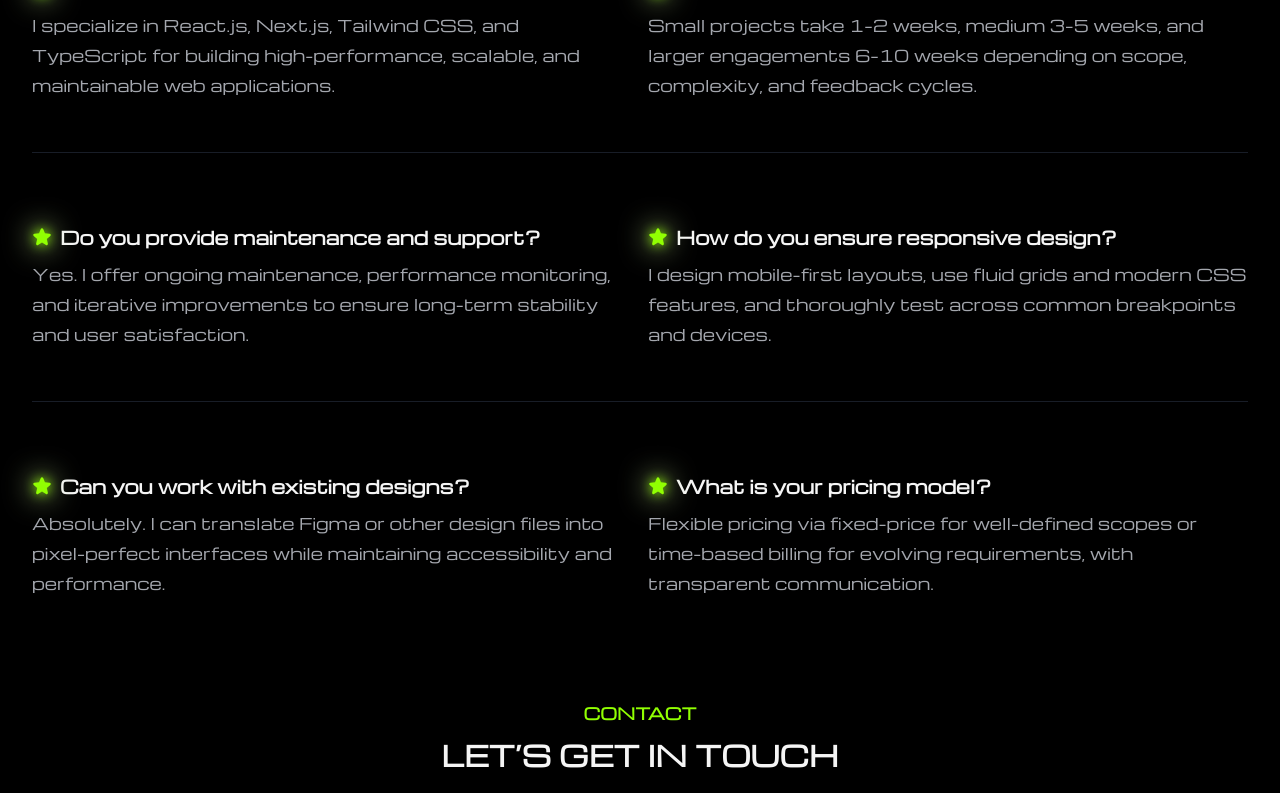
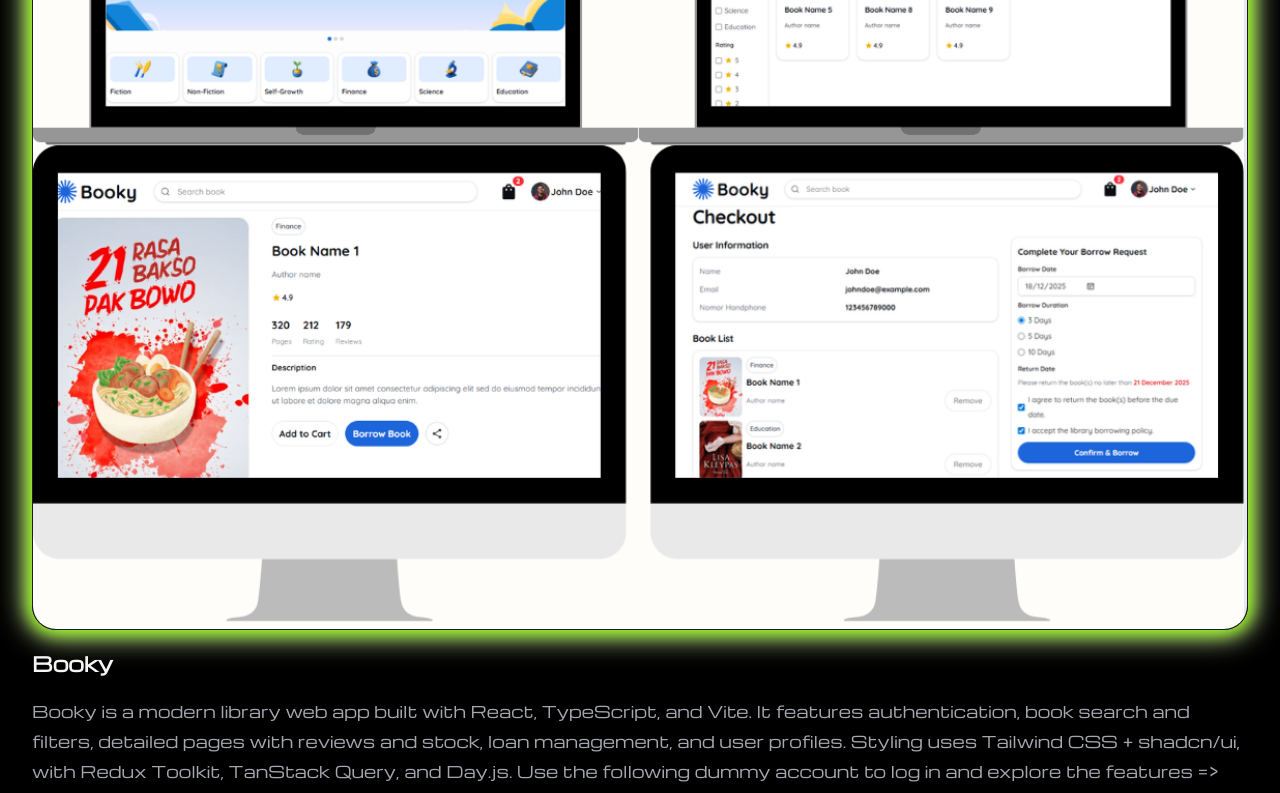
Before and after one commit to aryafmdev/aryafmdev-portfolio, a Next.js app: page / in a window 1280 px wide. Shown: the part 4959-5752 px from the top of the page. Built offline with nearby package versions, Linux system fonts and the light colour scheme.

Commit message:
feat(portfolio): update description and add account dummy for explore the feature

```diff
--- a/components/portfolio.tsx
+++ b/components/portfolio.tsx
@@ -1,10 +1,8 @@
 import Image, { StaticImageData } from 'next/image';
 import portfolio1 from '@/app/assets/cinemapedia.png';
 // import portfolio2 from '@/app/assets/sociality.png';
-// import portfolio3 from '@/app/assets/booky.png';
-// import portfolio4 from '@/app/assets/foody.png';
-// import portfolio5 from '@/app/assets/portfolio5.png';
-// import portfolio6 from '@/app/assets/portfolio6.png';
+import portfolio3 from '@/app/assets/booky.png';
+import portfolio4 from '@/app/assets/foody.png';
 
 type PortfolioItem = {
   title: string;
@@ -28,32 +26,20 @@ const items: PortfolioItem[] = [
   //   image: portfolio2,
   //   liveUrl: 'https://socialmediaappnextjstypescripttailw.vercel.app/',
   // },
-  // {
-  //   title: 'Booky',
-  //   description:
-  //     'Booky is a modern library web app built with React, TypeScript, and Vite. It features authentication, book search and filters, detailed pages with reviews and stock, loan management, and user profiles. Styling uses Tailwind CSS + shadcn/ui, with Redux Toolkit, TanStack Query, and Day.js.',
-  //   image: portfolio3,
-  //   liveUrl: 'https://booky-library-web.vercel.app/',
-  // },
-  // {
-  //   title: 'Foody',
-  //   description:
-  //     'Foody is a restaurant web app built with React, Vite, and TypeScript. It enables users to explore menus, apply filters, search dishes, manage their cart, and complete simple checkouts. Styled with Tailwind CSS and shadcn/ui, it uses Redux Toolkit for UI state and TanStack Query for server data, responsive, and structured user experiences.',
-  //   image: portfolio4,
-  //   liveUrl: 'https://foody-restaurant-app-wine.vercel.app/',
-  // },
-  // {
-  //   title: 'Selected Work',
-  //   description:
-  //     'Lorem ipsum dolor sit amet consectetur. Aenean sed maximus aliquam velit.',
-  //   image: portfolio5,
-  // },
-  // {
-  //   title: 'Selected Work',
-  //   description:
-  //     'Lorem ipsum dolor sit amet consectetur. Aenean sed maximus aliquam velit.',
-  //   image: portfolio6,
-  // },
+  {
+    title: 'Booky',
+    description:
+      'Booky is a modern library web app built with React, TypeScript, and Vite. It features authentication, book search and filters, detailed pages with reviews and stock, loan management, and user profiles. Styling uses Tailwind CSS + shadcn/ui, with Redux Toolkit, TanStack Query, and Day.js. Use the following dummy account to log in and explore the features => Email: johndoe@example.com Password: 123456',
+    image: portfolio3,
+    liveUrl: 'https://booky-library-web.vercel.app/',
+  },
+  {
+    title: 'Foody',
+    description:
+      'Foody is a restaurant web app built with React, Vite, and TypeScript. It enables users to explore menus, apply filters, search dishes, manage their cart, and complete simple checkouts. Styled with Tailwind CSS and shadcn/ui, it uses Redux Toolkit for UI state and TanStack Query for server data, responsive, and structured user experiences. Use the following dummy account to log in and explore the features => Email: johndoe@example.com Password: johndoe123',
+    image: portfolio4,
+    liveUrl: 'https://foody-restaurant-app-wine.vercel.app/',
+  },
 ];
 
 export function Portfolio() {
```
